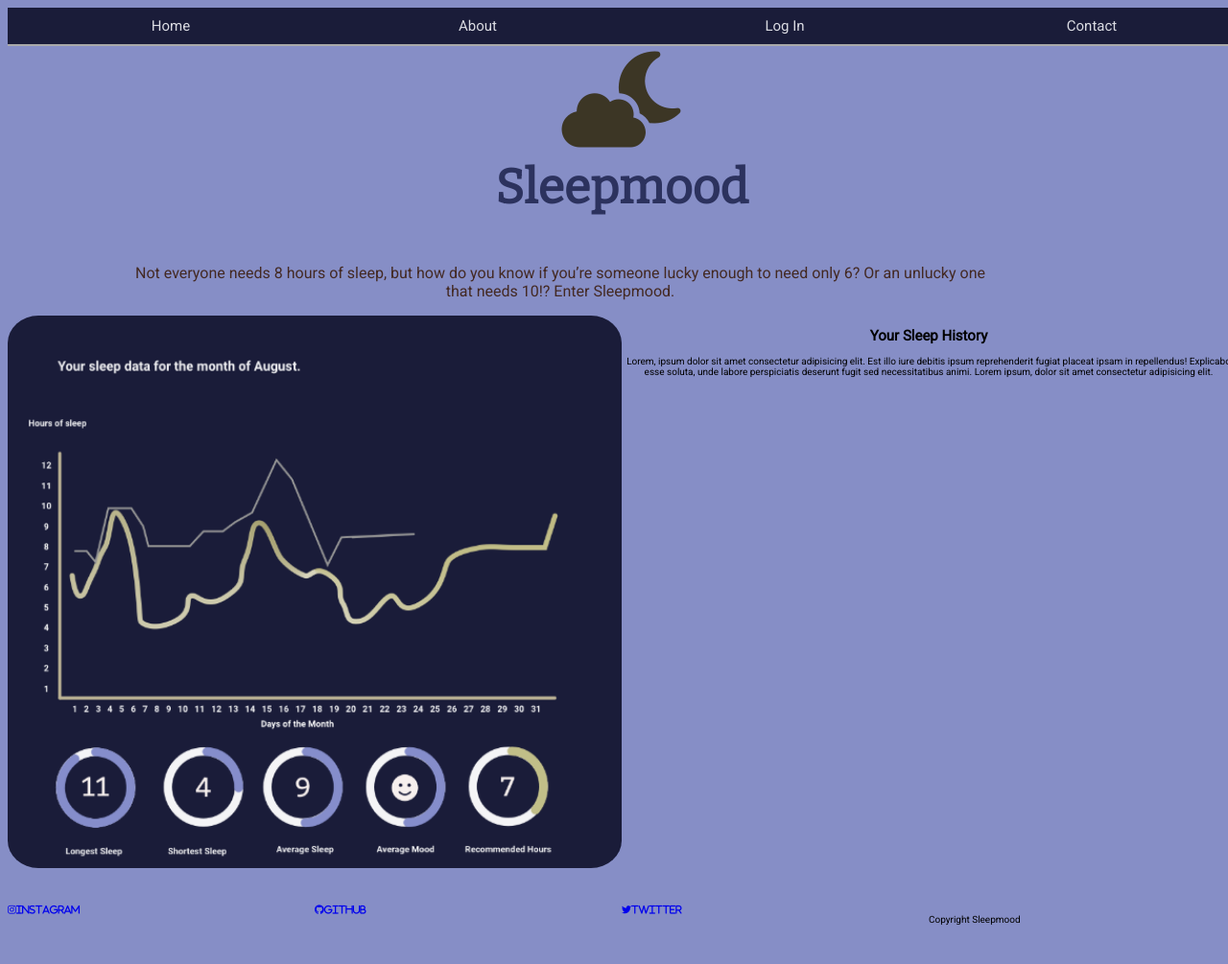
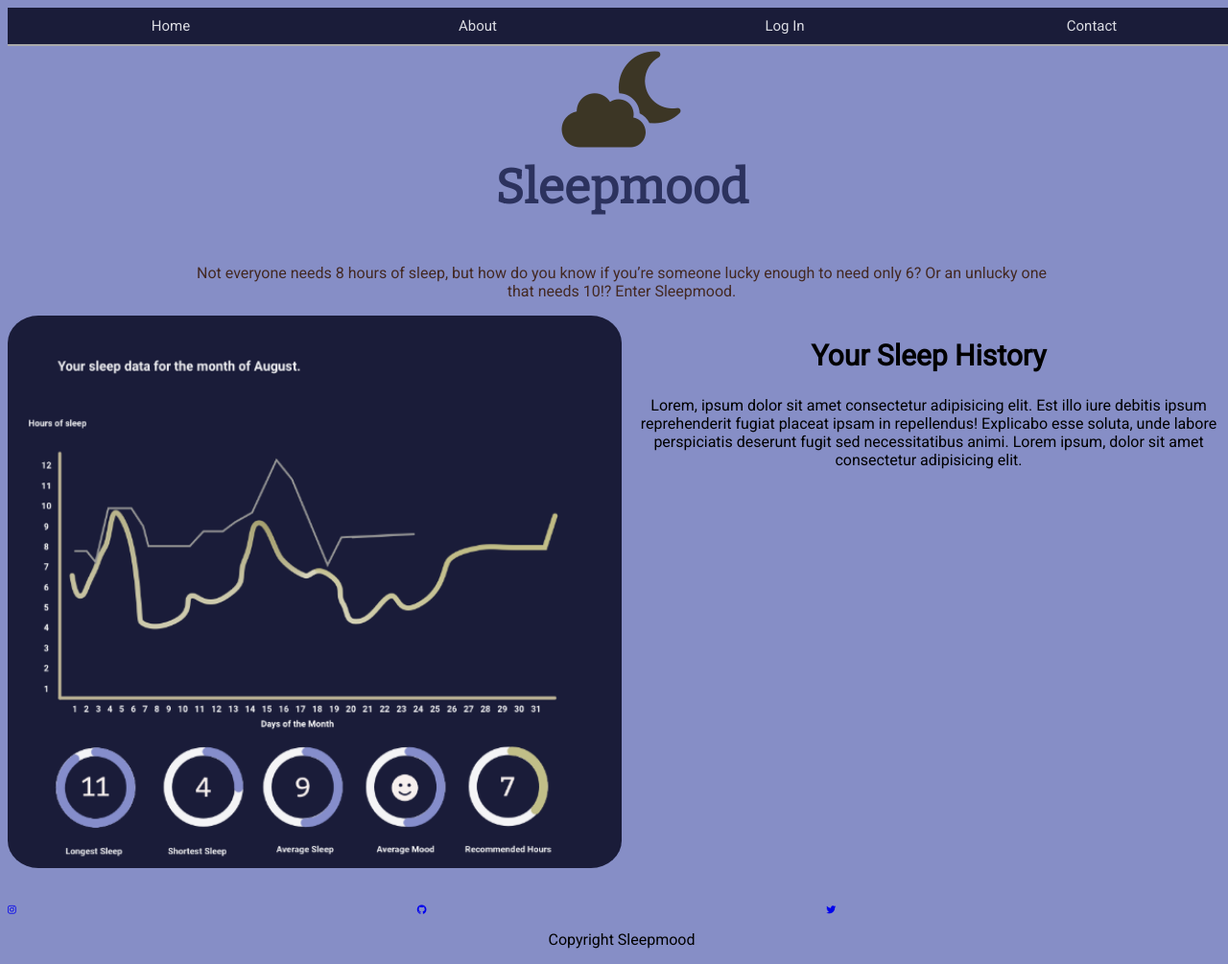
Before and after one commit to buildweek-sleeptracker/User-Interface, a plain HTML site: page index.html in a window 1280 px wide. Shown: the top 1005 px of the page at 96% size. Before the commit the page ends 982 px from the top, so only its background shows below. Drawn offline with nearby package versions, Linux system fonts and the light colour scheme.

Commit message:
Commit
Co-authored-by: Dominque Maack
Co-authored-by: Connor Sullivan

```diff
--- a/index.html
+++ b/index.html
@@ -45,16 +45,19 @@
                 </div>
         </div>
     </div>
+
 	<footer>
 			<div class="icons">
-        <a href="#"><i class="fab fa-instagram">Instagram</i></a>
-        <a href="#"><i class="fab fa-github">GitHub</i></a>
-        <a href="#"><i class="fab fa-twitter">Twitter</i></a>
+        <a href="#"><i class="fab fa-instagram"></i></a>
+        <a href="#"><i class="fab fa-github"></i></a>
+        <a href="#"><i class="fab fa-twitter"></i></a>
 
+      </div>
+    </footer>
 
-				<p>Copyright Sleepmood</p>
-			</div>
-		</footer>
+    <div class="copyright">
+      <p>Copyright Sleepmood</p>
+    </div>
 
 </body>
 </html>
--- a/less/footer.less
+++ b/less/footer.less
@@ -1,3 +1,3 @@
-.icons{
+.icons {
     text-align: center;
 }
--- a/less/variables.less
+++ b/less/variables.less
@@ -1,10 +1,11 @@
 // Color assignments
-@font-color:
-@button-bg:
-@main-bg: #CFD2E8
-@navigation-border:
-@footer-bg:
+
+// @font-color:
+// @button-bg
+@main-bg: #CFD2E8;
+// @navigation-border:
+// @footer-bg
 
 // Colors
 
-@lightblue: #BDC2E0
+@lightblue: #BDC2E0;
```
Also changed, not shown: css/index.css.
